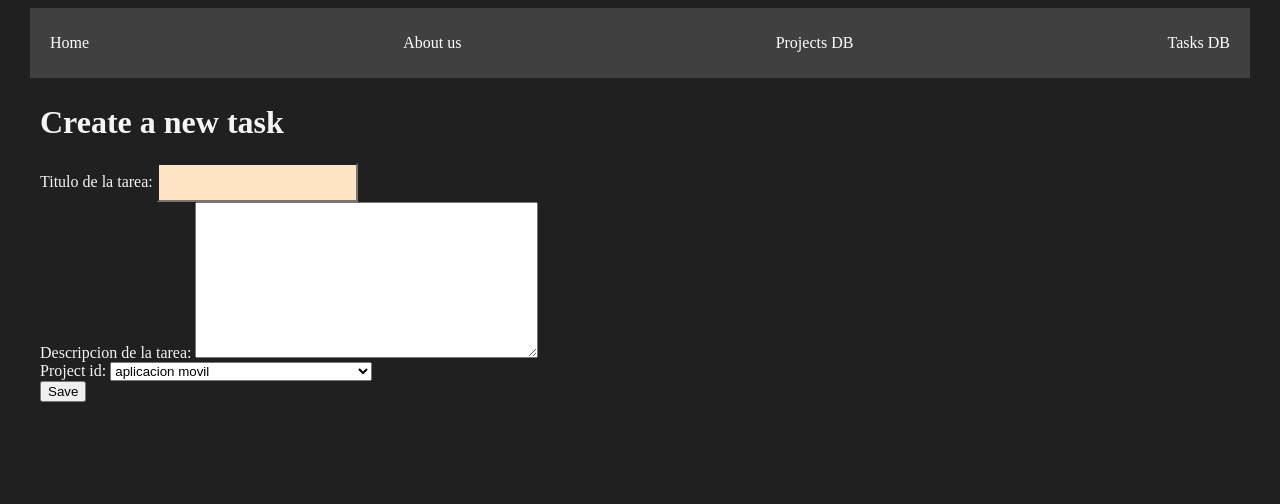
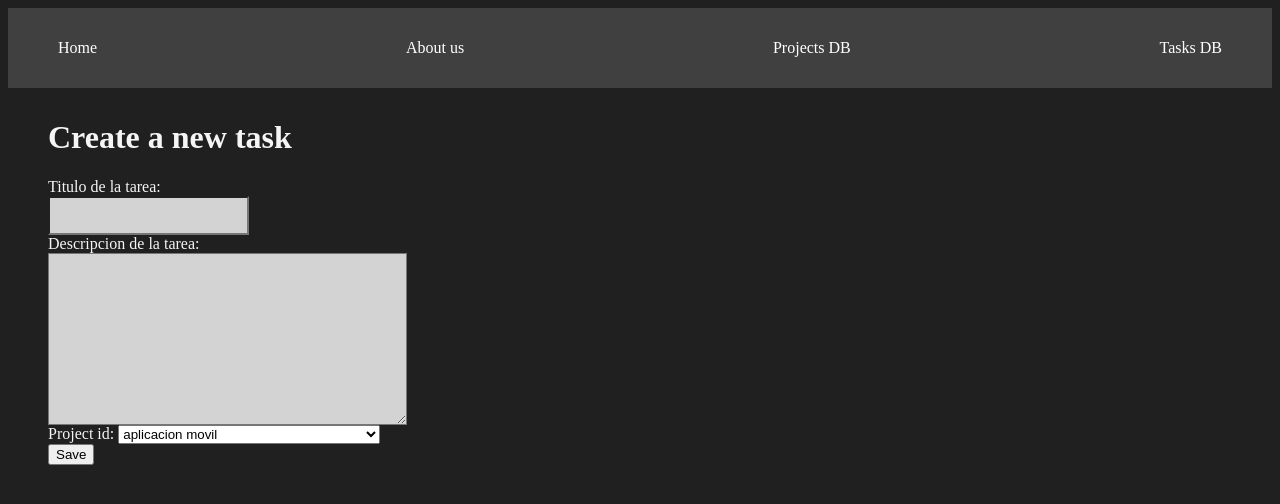
Before and after one commit to Haespoga/Django-my-first-Project, a Django app: page /createTask/ in a window 1280 px wide. Shown: the top 504 px of the page. Run offline with Django 5.2, Linux system fonts and the light colour scheme; data comes from the database, SQL or seed files in the repository; both versions use the stored data as it was after the commit.

Commit message:
Culminacion de tutorial

```diff
--- a/myApp/forms.py
+++ b/myApp/forms.py
@@ -3,7 +3,7 @@
 
 class createNewTask(forms.Form):
     title = forms.CharField(label="Titulo de la tarea", max_length=200, widget = forms.TextInput(attrs = {'class' : 'input'}))
-    description = forms.CharField(label = "Descripcion de la tarea", widget=forms.Textarea)
+    description = forms.CharField(label = "Descripcion de la tarea", widget=forms.Textarea(attrs = {'class' : 'input'}))
     project_id = forms.ChoiceField(choices = Project.objects.values_list('id', 'name'))
 
     def __init__(self, *args, **kwargs):
@@ -11,4 +11,4 @@
         self.fields['project_id'].choices = Project.objects.values_list('id', 'name')
 
 class createNewProject(forms.Form):
-    name = forms.CharField(label="Nombre del nuevo proyecto", max_length = 200)
+    name = forms.CharField(label="Nombre del nuevo proyecto", max_length = 200, widget = forms.TextInput(attrs={'class' : 'input'}))
--- a/myApp/static/css/style.css
+++ b/myApp/static/css/style.css
@@ -2,6 +2,7 @@
     background-color: #202020;
     color: whitesmoke;
 }
+
 
 .navbar{
     background-color: #404040;
@@ -30,7 +31,7 @@
 .container{
     max-width: 1200px;
     margin: auto;
-    padding:  5px 10px;
+    padding:  10px 40px;
 }
 
 .card{
@@ -41,7 +42,8 @@
 }
 
 .input{
-    background-color: bisque;
+    background-color: lightgrey;
     padding: 10px;
     text-align: center;
+    display: block;
 }
```
Also changed, not shown: db.sqlite3.
